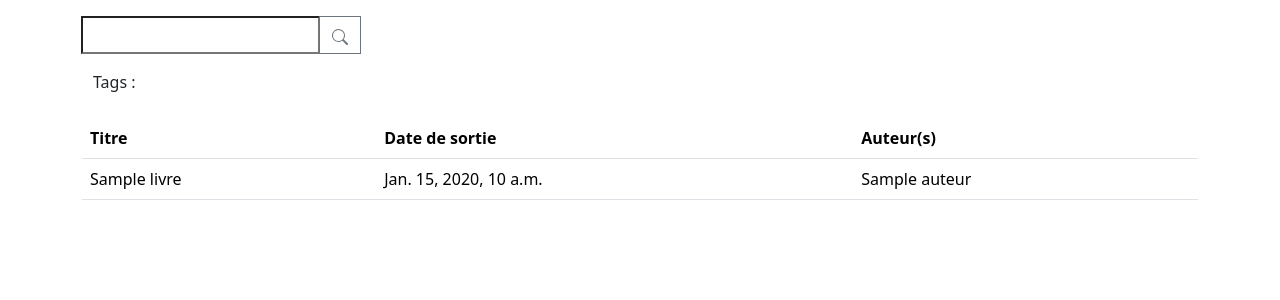
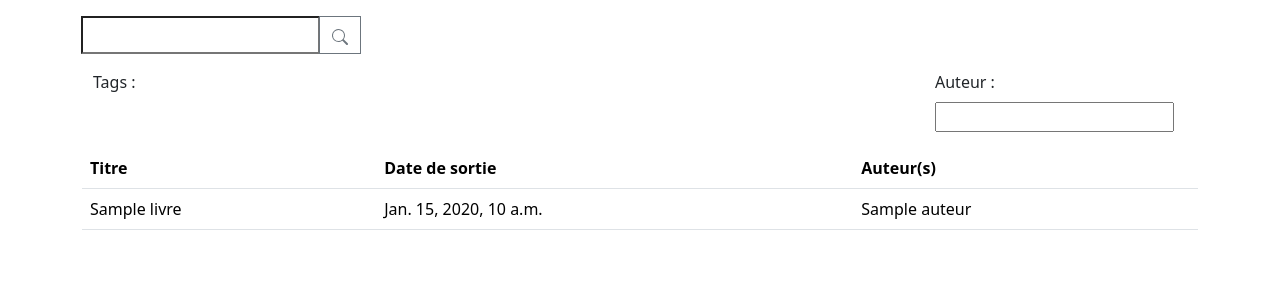
Before and after one commit to closzach/Mediatheque, a Django app: template Mediatheque/livres/templates/livres/liste_livres.html in a window 1280 px wide. Shown: the part 56-356 px from the top of the page. Run offline with Django 5.2, Linux system fonts and the light colour scheme; the template is opened without the code that fills it: most values are stand-ins (such as "Sample title", 1, 10 or a date in 2020); form fields are guessed from the names that the template uses; some libraries are stand-ins or nearby versions.

Commit message:
Mise en place de la recherche filtrée par auteur

```diff
--- a/Mediatheque/livres/templates/livres/liste_livres.html
+++ b/Mediatheque/livres/templates/livres/liste_livres.html
@@ -14,7 +14,8 @@
                 <path d="M11.742 10.344a6.5 6.5 0 1 0-1.397 1.398h-.001q.044.06.098.115l3.85 3.85a1 1 0 0 0 1.415-1.414l-3.85-3.85a1 1 0 0 0-.115-.1zM12 6.5a5.5 5.5 0 1 1-11 0 5.5 5.5 0 0 1 11 0"/>
             </svg>
         </button>
-        <div class="container mt-3">
+        <div class="container mt-3 d-flex gap-4">
+            <div class="tags-section">
                 <label class="form-label">Tags :</label>
                 <div class="d-flex flex-wrap gap-2">
                     {% for tag in search_form.tags.field.choices %}
@@ -25,6 +26,11 @@
                         </label>
                     </div>
                     {% endfor %}
+                </div>
+            </div>
+            <div class="auteurs-section">
+                <label class="form-label" for="id_auteur">Auteur :</label>
+                {{ search_form.auteur }}
             </div>
         </div>
     </form>
--- a/Mediatheque/livres/views.py
+++ b/Mediatheque/livres/views.py
@@ -12,8 +12,7 @@ def lister_livres(request):
         if search_form.is_valid():
             recherche = search_form.cleaned_data['recherche']
             tags_recherche = search_form.cleaned_data['tags']
-            print(tags_recherche)
-            print(len(tags_recherche))
+            auteur_recherche = search_form.cleaned_data['auteur']
             if recherche == "":
                 livres = Livre.objects.all()
             else:
@@ -21,6 +20,8 @@ def lister_livres(request):
             if len(tags_recherche)>0:
                 for tag_recherche in tags_recherche:
                     livres = livres.filter(tags__id=tag_recherche.id).distinct()
+            if auteur_recherche:
+                livres = livres.filter(auteurs__id=auteur_recherche.id)
     else:
         search_form = SearchLivreForm()
     return render(request, 'livres/liste_livres.html', {'livres': livres, 'tags': tags, 'search_form': search_form})
--- a/Mediatheque/static/css/custom.css
+++ b/Mediatheque/static/css/custom.css
@@ -8,3 +8,12 @@
     box-shadow: 0 4px 8px rgba(0, 0, 0, 0.1);
     transform: scale(1.05);
 }
+
+.tags-section {
+    flex: 2;
+}
+
+.auteurs-section {
+    flex: 1;
+    max-width: 250px;
+}
```
Also changed, not shown: Mediatheque/livres/forms.py (+7 -0 lines), Mediatheque/media/default.png. Lines whose indentation alone changed are shown as unchanged.
